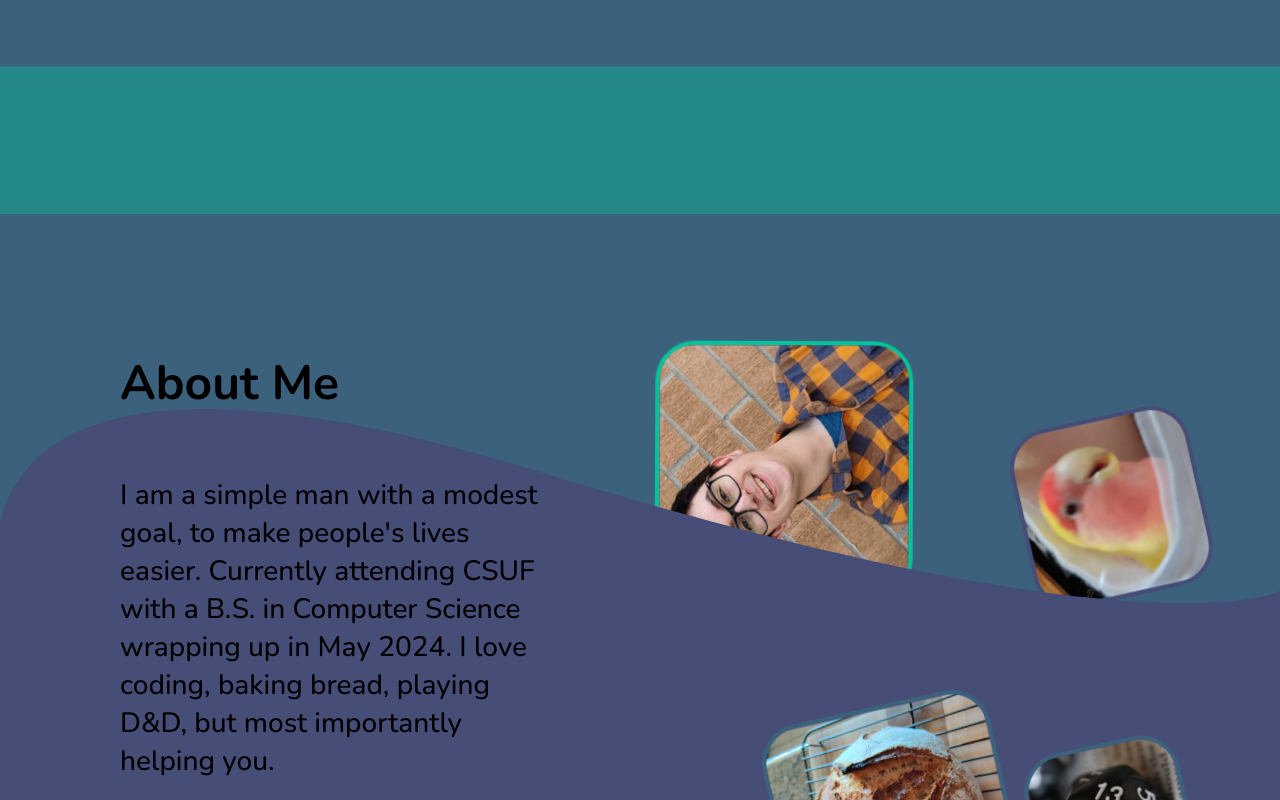
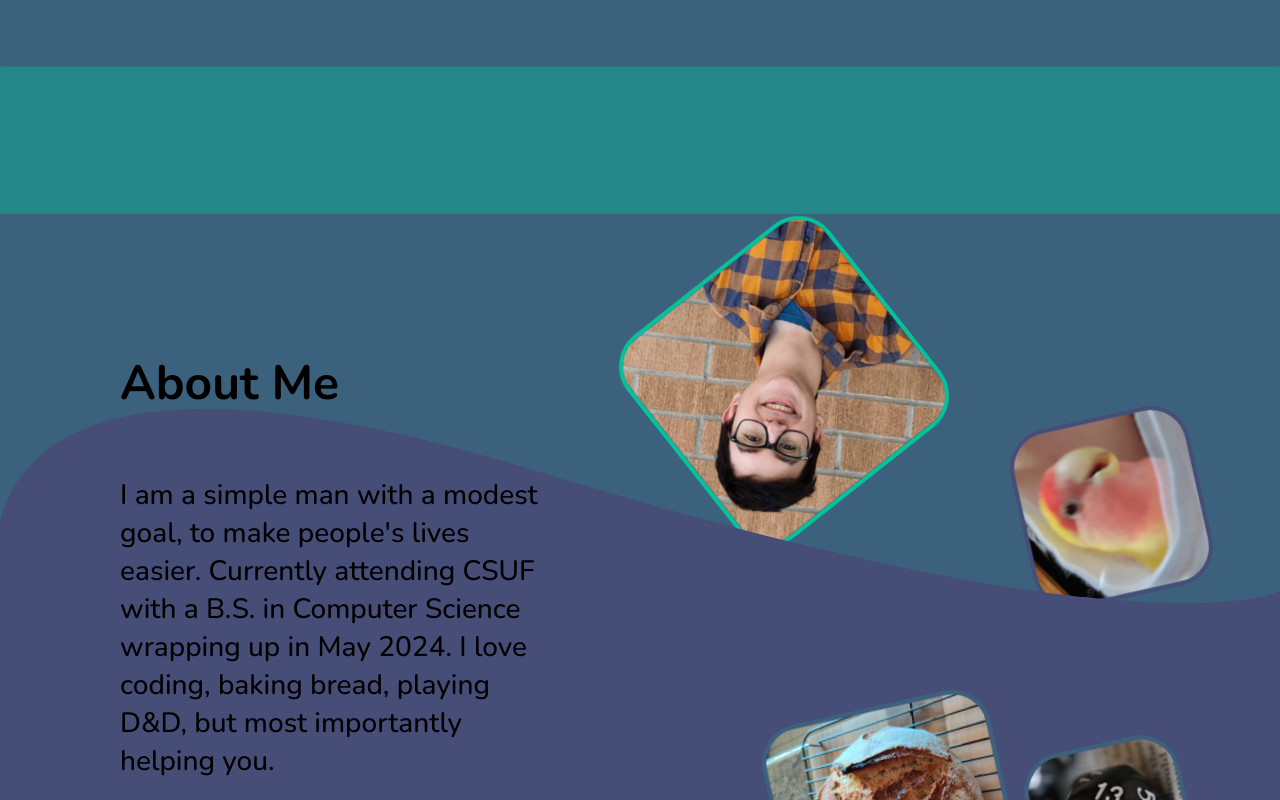
Before and after one commit to AlanCortez1337/portfolio, a React (Vite) app: page / in a window 1280 px wide. Shown: the part 586-1386 px from the top of the page. Built offline with nearby package versions, Linux system fonts and the light colour scheme.

Commit message:
fixed jumping bug on rotation, now have to figure out how to stop the movement

```diff
--- a/src/components/images/badge.jsx
+++ b/src/components/images/badge.jsx
@@ -6,22 +6,23 @@ import { motion } from "framer-motion"
 
 function BadgeImage({badgeName}) {
 
-
+    const badgeBounce = {
+        y: {
+            yoyo: Infinity, duration: 1, ease: "linear"
+        },
+        rotate: {
+            repeat: Infinity, duration: 10, ease: "linear"
+        }
+    }
 
     return(
         <>
             {badgeName === "me" &&
                 <motion.img
-                    // drag
-                    // dragSnapToOrigin
-                    // ERROR IT JUMPS LUL
-                    initial={{ rotate: 45 }}
-                    animate={{ rotate: 360 }}
-                    exit={{ rotate: 45}}
-                    whileHover={{transition: {type: "spring", velocity: 4}, rotate: -315}}
-
-                    transition={{ repeat: Infinity, duration: 8, ease: "linear" }}
-
+                    // initial={{ rotate: -45 }}
+                    animate={{ rotate: 405, y: ['-75px', '-125px'] }}
+                    transition={badgeBounce}
+                    whileHover={{transition: {type: "spring", velocity: 4}, rotate: -315, y: ['0px', '0px']}}
                     src={MeBadge} alt="me" className="badge badge1" width={250} height={250}
                 />
             }
--- a/src/index.css
+++ b/src/index.css
@@ -99,7 +99,7 @@ body {
 
 .abt-grid img:nth-child(2) {
   border-color: #02C39A;
-  transform: rotate(45deg);
+  /* transform: rotate(45deg); */
   grid-column: 2;
   justify-self: end;
   align-self: end;
```
